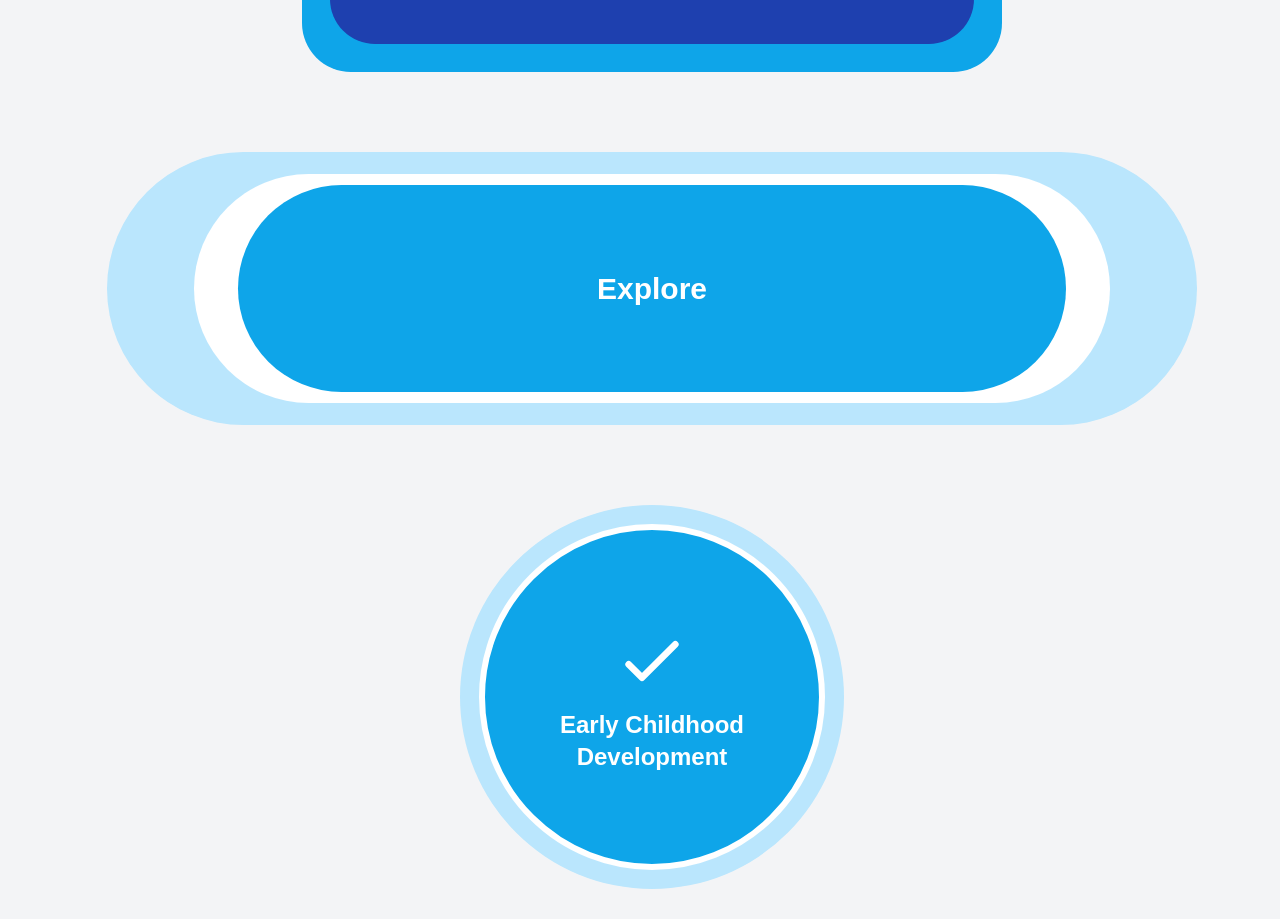
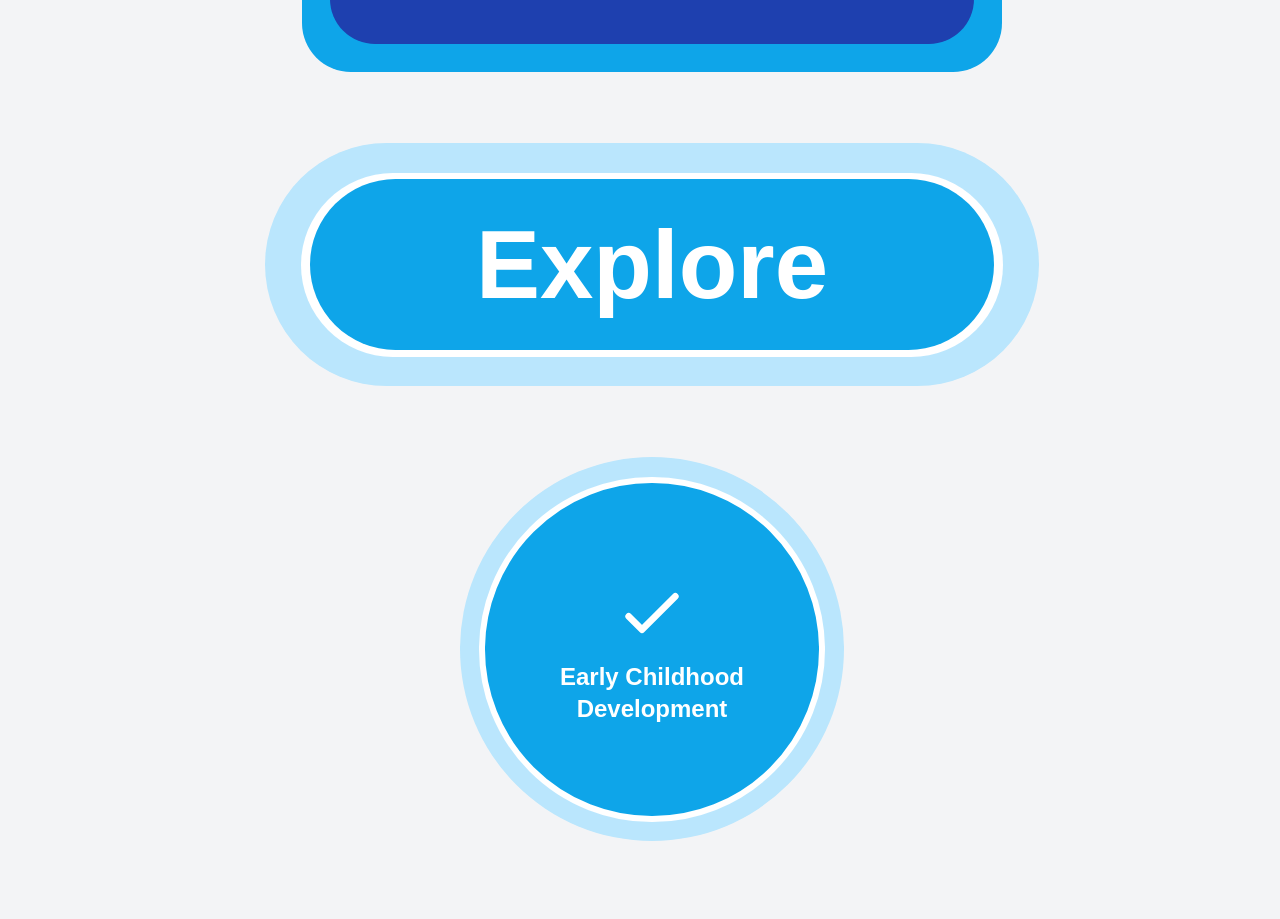
Before and after one commit to Ebtesham-21/sbc-revised, a Next.js app: page / in a window 1280 px wide. Shown: the part 11039-11958 px from the top of the page. Built offline with nearby package versions, Linux system fonts and the light colour scheme.

Commit message:
explore button fixed

```diff
--- a/src/app/page.tsx
+++ b/src/app/page.tsx
@@ -426,18 +426,18 @@ export default function Home() {
 
 {/* Explore button */}
 
-<button className="relative w-[90vw] max-w-[1090px] aspect-[4/1] rounded-[203px] focus:outline-none active:scale-95 transition group m-2">
+<button className="relative w-[90vw] max-w-[900px] aspect-[4/1] rounded-[203px] focus:outline-none active:scale-95 transition group m-2">
   {/* Outer layer */}
-  <div className="absolute inset-0 bg-sky-200 rounded-[203px] group-hover:bg-sky-300"></div>
+  <div className="absolute inset-x-[7%] inset-y-[-4%] bg-sky-200 rounded-[203px] group-hover:bg-sky-300"></div>
 
   {/* Middle layer */}
-  <div className="absolute inset-[8%] bg-white rounded-[203px]"></div>
+  <div className="absolute inset-x-[11%] inset-y-[9%] bg-white rounded-[203px]"></div>
 
   {/* Inner layer */}
   <div className="absolute inset-[12%] bg-sky-500 rounded-[203px] group-hover:bg-sky-600"></div>
 
   {/* Text */}
-  <div className="absolute inset-0 flex items-center justify-center text-white font-semibold text-xl md:text-3xl text-center">
+  <div className="absolute inset-0 flex items-center justify-center text-white font-semibold text-xl md:text-8xl text-center">
 
     <span>Explore</span>
   </div>
```
